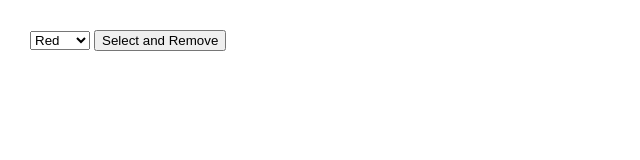
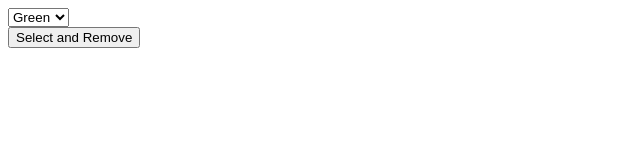
Before and after one commit to acciojob/remove-items-rajutagde, a website: page main.html in a window 1280 px wide. Both pictures are taken after a click on the button "Select and Remove". Shown: the whole page, without its empty margins (0-640 px from the left). Drawn offline with Linux system fonts and the light colour scheme.

Commit message:
created a submission

```diff
--- a/main.html
+++ b/main.html
@@ -1,27 +1,23 @@
 <!DOCTYPE html>
 <html>
 <head>
-		<style type="text/css">
-			body {margin: 30px;}
-		</style>
-		<meta charset=utf-8 />
-		<title>Remove items from a dropdown list</title>
+	<title>Remove Color</title>
+	<meta charset="UTF-8">
+	<script>
+		function removeColor() {
+			var select = document.getElementById("colorSelect");
+			select.remove(select.selectedIndex);
+		}
+	</script>
 </head>
-
 <body>
-		<form>
 	<select id="colorSelect">
-				<option>Red</option>
-				<option>Green</option>
-				<option>White</option>
-				<option>Black</option>
+		<option value="red">Red</option>
+		<option value="green">Green</option>
+		<option value="blue">Blue</option>
+		<option value="yellow">Yellow</option>
 	</select>
-			<input type="button" value="Select and Remove">
-		</form>
-
-		<script type="text/javascript" src="./script.js">
-		</script>
-
+	<br>
+	<input type="button" value="Select and Remove" onclick="removeColor()">
 </body>
-
 </html>
```
Lines whose indentation alone changed are shown as unchanged.
